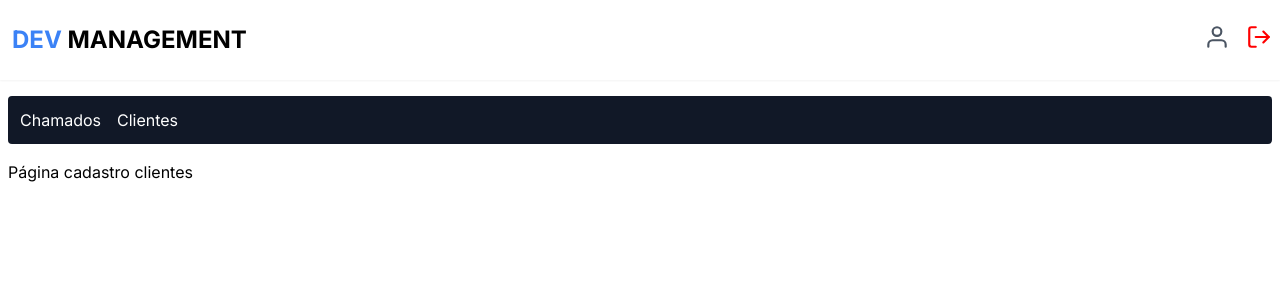
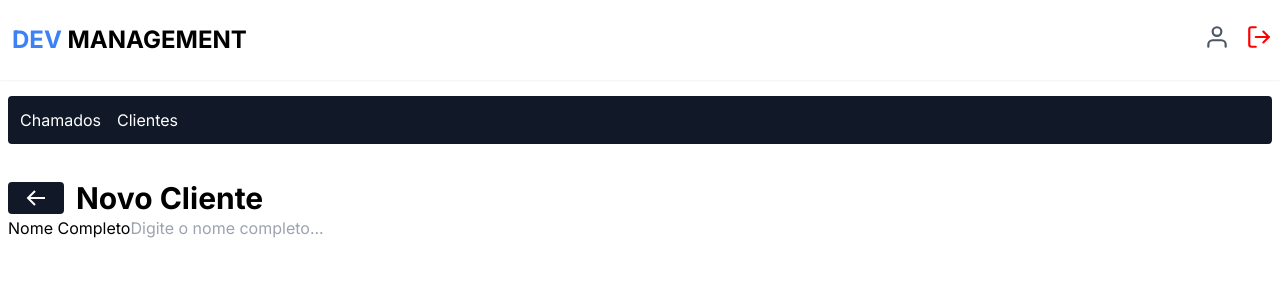
Before and after one commit to KaiD3v/DevManagement, a Next.js app: page /dashboard/customer/new in a window 1280 px wide. Shown: the top 300 px of the page. Built offline with nearby package versions, Linux system fonts and the light colour scheme; no server answers; sample sign-in values are in the browser's storage.

Commit message:
add new user page and data validation with zod

```diff
--- a/package.json
+++ b/package.json
@@ -10,12 +10,15 @@
   },
   "dependencies": {
     "@auth/prisma-adapter": "^2.7.0",
+    "@hookform/resolvers": "^3.9.0",
     "@prisma/client": "^5.20.0",
     "next": "14.2.15",
     "next-auth": "^4.24.8",
     "react": "^18",
     "react-dom": "^18",
-    "react-icons": "^5.3.0"
+    "react-hook-form": "^7.53.0",
+    "react-icons": "^5.3.0",
+    "zod": "^3.23.8"
   },
   "devDependencies": {
     "@types/node": "^20",
--- /dev/null
+++ b/src/app/dashboard/customer/components/form/index.tsx
@@ -0,0 +1,44 @@
+"use client";
+
+import { useForm } from "react-hook-form";
+import { z } from "zod";
+import { zodResolver } from "@hookform/resolvers/zod";
+
+const schema = z.object({
+  name: z.string().min(1, "O campo de nome é obrigatório!"),
+  email: z
+    .string()
+    .email("Digite um e-mail válido!")
+    .min(1, "O e-mail é obrigatório!"),
+  phone: z.string().refine(
+    (value) => {
+      return (
+        /^(?:\(\d{2}\)\s?)?\d{9}$/.test(value) ||
+        /^\d{2}\s\d{9}$/.test(value) ||
+        /^\d{11}$/.test(value)
+      );
+    },
+    {
+      message: "O número de telefone deve estar no formato (DD) 999999999",
+    }
+  ),
+  address: z.string(),
+});
+
+type FormData = z.infer<typeof schema>;
+
+export function NewCustomerForm() {
+  const {
+    register,
+    handleSubmit,
+    formState: { errors },
+  } = useForm<FormData>({
+    resolver: zodResolver(schema),
+  });
+  return (
+    <form>
+      <label>Nome Completo</label>
+      <input type="text" placeholder="Digite o nome completo..." />
+    </form>
+  );
+}
--- a/src/app/dashboard/customer/new/page.tsx
+++ b/src/app/dashboard/customer/new/page.tsx
@@ -1,9 +1,34 @@
+import Link from "next/link";
 import { Container } from "../../../../components/container";
+import { BiArrowBack } from "react-icons/bi";
+import { getServerSession } from "next-auth";
+import { authOptions } from "../../../../lib/auth";
+import { redirect } from "next/navigation";
+import { NewCustomerForm } from "../components/form";
 
-export default function NewCustomer() {
+export default async function NewCustomer() {
+  const session = await getServerSession(authOptions);
+
+  if (!session || !session.user) {
+    redirect("/");
+  }
+
   return (
     <Container>
-      <h1>Página cadastro clientes</h1>
+      <main className="flex flex-col mt-9 mb-2">
+        <div className="flex items-center gap-3">
+          <Link
+            href={"/dashboard/customer"}
+            className="bg-gray-900 px-4 py-1 text-white rounded"
+          >
+            <BiArrowBack size={24} />
+          </Link>
+          <h1 className="text-3xl font-bold">Novo Cliente</h1>
+        </div>
+
+        <NewCustomerForm />
+
+      </main>
     </Container>
   );
 }
```
Also changed, not shown: 1 other file (tests, documents, lock files or other folders).
